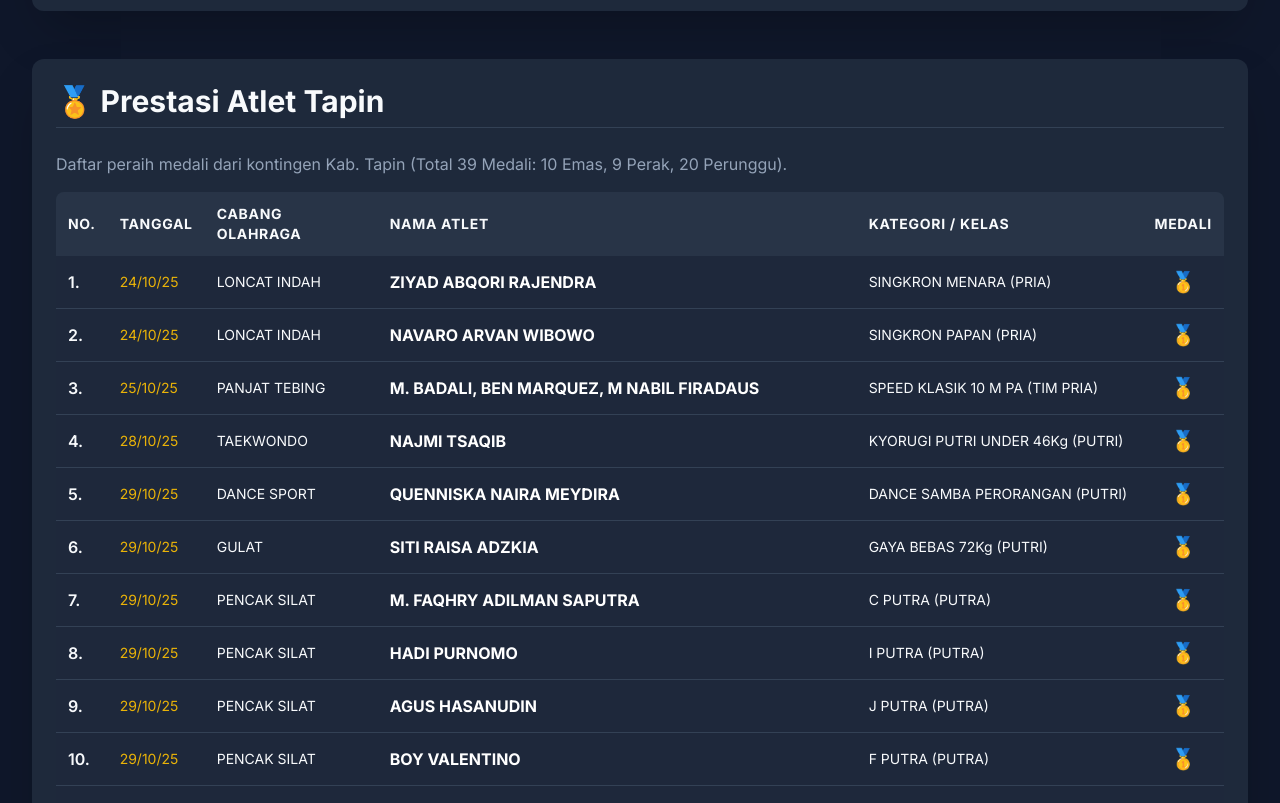
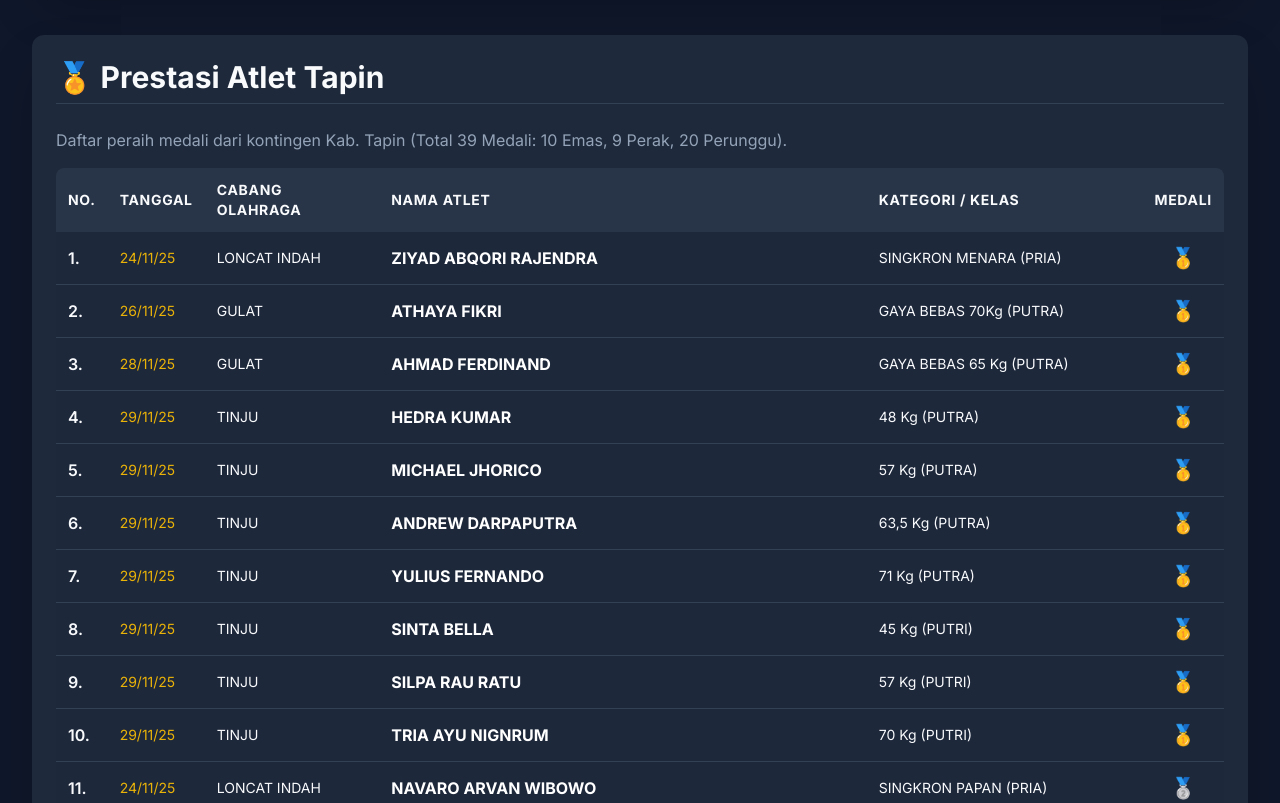
Before and after one commit to amanggigit/porprov-kalsel-2025Edit, a plain HTML site: page index.html in a window 1280 px wide. Shown: the part 1997-2800 px from the top of the page. Drawn offline with nearby package versions, Linux system fonts and the light colour scheme.

Commit message:
Update index.html

```diff
--- a/index.html
+++ b/index.html
@@ -85,7 +85,7 @@
         <!-- Section 1: Hero & Countdown (Now showing LIVE status) -->
         <section id="beranda" class="text-center py-16 bg-slate-800 rounded-xl shadow-2xl mb-12 border-4 border-yellow-600/50">
             <p class="text-yellow-500 text-sm uppercase tracking-widest mb-2">Komite Olahraga Nasional Indonesia Kabupaten Tapin</p>
-            <h2 class="text-5xl md:text-7xl font-extrabold mb-8">
+            <h2 class="text-4xl md:text-6xl font-extrabold mb-8"> <!-- UPDATED SIZE -->
                 PEKAN OLAHRAGA PROVINSI <br>
                 <span class="gold-gradient">KALIMANTAN SELATAN 2025</span>
             </h2>
@@ -99,7 +99,7 @@
         <!-- Section 2: Key Statistics -->
         <section class="grid grid-cols-2 md:grid-cols-4 gap-4 mb-12">
             <div class="p-6 rounded-xl countdown-tile text-center">
-                <p class="text-4xl font-bold text-yellow-500" id="stat-medali">316</p>
+                <p class="text-4xl font-bold text-yellow-500" id="stat-medali">323</p> <!-- UPDATED TOTAL -->
                 <p class="text-sm uppercase tracking-wide text-slate-400 mt-1">Total Medali</p>
             </div>
             <div class="p-6 rounded-xl countdown-tile text-center">
@@ -138,7 +138,7 @@
                         <p class="text-4xl font-extrabold text-white mt-1">78</p>
                         <p class="text-xs text-slate-400">Total Medali</p>
                     </div>
-                    <!-- 3rd Place: Kota Banjarbaru -->
+                    <!-- 3rd Place: Kab. Banjarbaru (Dynamically updated by JS) -->
                     <div class="p-4 rounded-xl bg-slate-900 border-b-4 border-amber-800">
                         <span class="text-5xl mb-2 block">🥉</span>
                         <p class="text-xl font-semibold text-amber-700">Kota Banjarbaru</p>
@@ -204,7 +204,7 @@
             </div>
         </section>
 
-        <!-- Prestasi Cabor Tapin -->
+        <!-- Prestasi Cabor Tapin (UPDATED VIA JS) -->
         <section id="prestasi-cabor" class="bg-slate-800 p-6 rounded-xl shadow-2xl mb-12">
             <h3 class="text-3xl font-bold mb-6 border-b border-slate-700 pb-2">🎯 Prestasi Cabor Tapin</h3>
             <p class="text-slate-400 mb-4">Ringkasan perolehan medali Kab. Tapin per Cabang Olahraga.</p>
@@ -339,49 +339,49 @@
         // Data Prestasi Atlet Tapin (10 Emas, 9 Perak, 20 Perunggu = 39 Total)
         const newAthleteData = [
             // Emas (10)
-            { date: "24/10/25", cabor: "LONCAT INDAH", name: "ZIYAD ABQORI RAJENDRA", category: "PRIA", class: "SINGKRON MENARA", medal: '🥇' },
-            { date: "24/10/25", cabor: "LONCAT INDAH", name: "NAVARO ARVAN WIBOWO", category: "PRIA", class: "SINGKRON PAPAN", medal: '🥇' },
-            { date: "25/10/25", cabor: "PANJAT TEBING", name: "M. BADALI, BEN MARQUEZ, M NABIL FIRADAUS", category: "TIM PRIA", class: "SPEED KLASIK 10 M PA", medal: '🥇' },
-            { date: "28/10/25", cabor: "TAEKWONDO", name: "NAJMI TSAQIB", category: "PUTRI", class: "KYORUGI PUTRI UNDER 46Kg", medal: '🥇' },
-            { date: "29/10/25", cabor: "DANCE SPORT", name: "QUENNISKA NAIRA MEYDIRA", category: "PUTRI", class: "DANCE SAMBA PERORANGAN", medal: '🥇' },
-            { date: "29/10/25", cabor: "GULAT", name: "SITI RAISA ADZKIA", category: "PUTRI", class: "GAYA BEBAS 72Kg", medal: '🥇' },
-            { date: "29/10/25", cabor: "PENCAK SILAT", name: "M. FAQHRY ADILMAN SAPUTRA", category: "PUTRA", class: "C PUTRA", medal: '🥇' },
-            { date: "29/10/25", cabor: "PENCAK SILAT", name: "HADI PURNOMO", category: "PUTRA", class: "I PUTRA", medal: '🥇' },
-            { date: "29/10/25", cabor: "PENCAK SILAT", name: "AGUS HASANUDIN", category: "PUTRA", class: "J PUTRA", medal: '🥇' },
-            { date: "29/10/25", cabor: "PENCAK SILAT", name: "BOY VALENTINO", category: "PUTRA", class: "F PUTRA", medal: '🥇' },
+            { date: "24/11/25", cabor: "LONCAT INDAH", name: "ZIYAD ABQORI RAJENDRA", category: "PRIA", class: "SINGKRON MENARA", medal: '🥇' },
+            { date: "26/11/25", cabor: "GULAT", name: "ATHAYA FIKRI", category: "PUTRA", class: "GAYA BEBAS 70Kg", medal: '🥇' },
+            { date: "28/11/25", cabor: "GULAT", name: "AHMAD FERDINAND", category: "PUTRA", class: "GAYA BEBAS 65 Kg", medal: '🥇' },
+            { date: "29/11/25", cabor: "TINJU", name: "HEDRA KUMAR", category: "PUTRA", class: "48 Kg", medal: '🥇' },
+            { date: "29/11/25", cabor: "TINJU", name: "MICHAEL JHORICO", category: "PUTRA", class: "57 Kg", medal: '🥇' },
+            { date: "29/11/25", cabor: "TINJU", name: "ANDREW DARPAPUTRA", category: "PUTRA", class: "63,5 Kg", medal: '🥇' },
+            { date: "29/11/25", cabor: "TINJU", name: "YULIUS FERNANDO", category: "PUTRA", class: "71 Kg", medal: '🥇' },
+            { date: "29/11/25", cabor: "TINJU", name: "SINTA BELLA", category: "PUTRI", class: "45 Kg", medal: '🥇' },
+            { date: "29/11/25", cabor: "TINJU", name: "SILPA RAU RATU", category: "PUTRI", class: "57 Kg", medal: '🥇' },
+            { date: "29/11/25", cabor: "TINJU", name: "TRIA AYU NIGNRUM", category: "PUTRI", class: "70 Kg", medal: '🥇' },
 
             // Perak (9)
-            { date: "25/10/25", cabor: "PANJAT TEBING", name: "MASLIAINI, MAULIDYA KHAIRINA, RIZKINA HUSNUL MARWAH", category: "TIM WANITA", class: "TIM SPEED KLASIK 12 M PI", medal: '🥈' },
-            { date: "25/10/25", cabor: "PANJAT TEBING", name: "MAULIDYA KHAIRINA, MASLIANA, MASLIANI", category: "TIM WANITA", class: "TIM SPEED KLASIK 10 M PI", medal: '🥈' },
-            { date: "26/10/25", cabor: "GULAT", name: "ATHAYA FIKRI", category: "PUTRA", class: "GAYA BEBAS 70Kg", medal: '🥈' },
-            { date: "26/10/25", cabor: "GULAT", name: "MUHAMMAD MAULANA", category: "PUTRA", class: "GAYA BEBAS 57Kg", medal: '🥈' },
-            { date: "26/10/25", cabor: "GULAT", name: "MUHAMMAD ISMAIL", category: "PUTRA", class: "GAYA BEBAS 60Kg", medal: '🥈' },
-            { date: "29/10/25", cabor: "TINJU", name: "FAUZAN RIFAZI", category: "PUTRA", class: "75 Kg", medal: '🥈' },
-            { date: "29/10/25", cabor: "TINJU", name: "HEDRA KUMAR", category: "PUTRA", class: "48 Kg", medal: '🥈' },
-            { date: "29/10/25", cabor: "TINJU", name: "MICHAEL JHORICO", category: "PUTRA", class: "57 Kg", medal: '🥈' },
-            { date: "29/10/25", cabor: "TINJU", name: "ANDREW DARPA", category: "PUTRA", class: "63,5 Kg", medal: '🥈' },
+            { date: "24/11/25", cabor: "LONCAT INDAH", name: "NAVARO ARVAN WIBOWO", category: "PRIA", class: "SINGKRON PAPAN", medal: '🥈' },
+            { date: "25/11/25", cabor: "PANJAT TEBING", name: "MASLIAINI, MAULIDYA KHAIRINA, RIZKINA HUSNUL MARWAH", category: "WANITA", class: "TIM SPEED KLASIK 12 M PI", medal: '🥈' },
+            { date: "25/11/25", cabor: "PANJAT TEBING", name: "MAULIDYA KHAIRINA, MASLIANA, MASLIANI", category: "WANITA", class: "TIM SPEED KLASIK 10 M PI", medal: '🥈' },
+            { date: "27/11/25", cabor: "PANJAT TEBING", name: "AHMAD SYARWANI", category: "PUTRA", class: "SPEED WORLD RECORD", medal: '🥈' },
+            { date: "28/11/25", cabor: "GULAT", name: "MUHAMMAD SYARIF", category: "PUTRA", class: "GAYA BEBAS 65 Kg", medal: '🥈' },
+            { date: "29/11/25", cabor: "TINJU", name: "NABIL SAPUTRA", category: "PUTRA", class: "54 Kg", medal: '🥈' },
+            { date: "29/11/25", cabor: "TINJU", name: "ALEXIS DE COSTA", category: "PUTRA", class: "60 Kg", medal: '🥈' },
+            { date: "29/11/25", cabor: "PANAHAN", name: "NUR LAISYA MAYEDA", category: "PUTRI", class: "OLYMPIC ROUND COMPOUND", medal: '🥈' },
+            { date: "29/11/25", cabor: "DANCE SPORT", name: "MARISSA ADHANIS, AISHA MAYSUN AZKY", category: "PUTRI", class: "DUO HIP HOP FEMALE", medal: '🥈' },
 
             // Perunggu (20)
-            { date: "26/10/25", cabor: "GULAT", name: "MUHAMMAD YAZID", category: "PUTRA", class: "GAYA BEBAS 63Kg", medal: '🥉' },
-            { date: "27/10/25", cabor: "PANJAT TEBING", name: "AHMAD SYARWANI", category: "PUTRA", class: "SPEED WORLD RECORD", medal: '🥉' },
-            { date: "27/10/25", cabor: "PANJAT TEBING", name: "M. SAID, M. REZKY AZHARRELLAY", category: "TIM PUTRA", class: "COMBINED B", medal: '🥉' },
-            { date: "27/10/25", cabor: "PANAHAN", name: "Dewi Agustin Delima", category: "PUTRI", class: "Recurve Putri", medal: '🥉' },
-            { date: "27/10/25", cabor: "GULAT", name: "Bintang Assyufi", category: "PUTRA", class: "65 Kg", medal: '🥉' },
-            { date: "27/10/25", cabor: "GULAT", name: "Muhammad Jikriadi", category: "PUTRA", class: "74 Kg", medal: '🥉' },
-            { date: "28/10/25", cabor: "BOLA TANGAN", name: "TIM PUTRI (Beregu)", category: "PUTRI", class: "Beregu", medal: '🥉' },
-            { date: "28/10/25", cabor: "BOLA TANGAN", name: "TIM PUTRA (Beregu)", category: "PUTRA", class: "Beregu", medal: '🥉' },
-            { date: "28/10/25", cabor: "GULAT", name: "AHMAD FERDINAND", category: "PUTRA", class: "GAYA BEBAS 65 Kg", medal: '🥉' },
-            { date: "28/10/25", cabor: "GULAT", name: "MUHAMMAD SYARIF", category: "PUTRA", class: "GAYA BEBAS 65 Kg", medal: '🥉' },
-            { date: "29/10/25", cabor: "TINJU", name: "YULIUS FERNANDO", category: "PUTRA", class: "71 Kg", medal: '🥉' },
-            { date: "29/10/25", cabor: "TINJU", name: "NABIL SAPUTRA", category: "PUTRA", class: "54 Kg", medal: '🥉' },
-            { date: "29/10/25", cabor: "TINJU", name: "ALEXIS DE COSTA", category: "PUTRA", class: "60 Kg", medal: '🥉' },
-            { date: "29/10/25", cabor: "TINJU", name: "SINTA BELLA", category: "PUTRI", class: "45 Kg", medal: '🥉' },
-            { date: "29/10/25", cabor: "TINJU", name: "SILPA RAU RATU", category: "PUTRI", class: "57 Kg", medal: '🥉' },
-            { date: "29/10/25", cabor: "TINJU", name: "TRIA AYU NIGNRUM", category: "PUTRI", class: "70 Kg", medal: '🥉' },
-            { date: "29/10/25", cabor: "PANAHAN", name: "NUR LAISYA MAYEDA", category: "PUTRI", class: "OLYMPIC ROUND COMPOUND", medal: '🥉' },
-            { date: "29/10/25", cabor: "TAEKWONDO", name: "M. SADDAM AL FALAH", category: "PUTRA", class: "UNDER 74", medal: '🥉' },
-            { date: "29/10/25", cabor: "DANCE SPORT", name: "MARISSA ADHANIS & AISHA MAYSUN AZKY", category: "TIM PUTRI", class: "DUO HIP HOP FEMALE", medal: '🥉' },
-            { date: "29/10/25", cabor: "PENCAK SILAT", name: "ZAHRAH & NOR SIPA", category: "TIM PUTRI", class: "Beregu Putri", medal: '🥉' },
+            { date: "25/11/25", cabor: "PANJAT TEBING", name: "M. BADALI, BEN MARQUEZ, M NABIL FIRADAUSNI", category: "PRIA", class: "TIM SPEED KLASIK 10 M PA", medal: '🥉' },
+            { date: "26/11/25", cabor: "GULAT", name: "MUHAMMAD MAULANA", category: "PUTRA", class: "GAYA BEBAS 57Kg", medal: '🥉' },
+            { date: "26/11/25", cabor: "GULAT", name: "MUHAMMAD ISMAIL", category: "PUTRA", class: "GAYA BEBAS 60Kg", medal: '🥉' },
+            { date: "26/11/25", cabor: "GULAT", name: "MUHAMMAD YAZID", category: "PUTRA", class: "GAYA BEBAS 63Kg", medal: '🥉' },
+            { date: "27/11/25", cabor: "PANAHAN", name: "Dewi Agustin Delima", category: "PUTRI", class: "Recurve Putri", medal: '🥉' },
+            { date: "27/11/25", cabor: "GULAT", name: "Bintang assyufi", category: "PUTRA", class: "65 Kg", medal: '🥉' },
+            { date: "27/11/25", cabor: "GULAT", name: "Muhammad Jikriadi", category: "PUTRA", class: "74 Kg", medal: '🥉' },
+            { date: "28/11/25", cabor: "BOLA TANGAN", name: "TIM PUTRI (Beregu)", category: "PUTRI", class: "Beregu", medal: '🥉' },
+            { date: "28/11/25", cabor: "BOLA TANGAN", name: "TIM PUTRA (Beregu)", category: "PUTRA", class: "Beregu", medal: '🥉' },
+            { date: "28/11/25", cabor: "TAEKWONDO", name: "NAJMI TSAQIB", category: "PUTRI", class: "KYORUGI PUTRI UNDER 46Kg", medal: '🥉' },
+            { date: "29/11/25", cabor: "TINJU", name: "FAUZAN RIFAZI", category: "PUTRA", class: "75 Kg", medal: '🥉' },
+            { date: "29/11/25", cabor: "TAEKWONDO", name: "M. SADDAM AL FALAH", category: "PUTRA", class: "UNDER 74", medal: '🥉' },
+            { date: "29/11/25", cabor: "DANCE SPORT", name: "QUENNISKA NAIRA MEYDIRA", category: "PUTRI", class: "DANCE SAMBA PERORANGAN", medal: '🥉' },
+            { date: "29/11/25", cabor: "GULAT", name: "SITI RAISA ADZKIA", category: "PUTRI", class: "72 Kg", medal: '🥉' },
+            { date: "29/11/25", cabor: "PENCAK SILAT", name: "M. FAQHRY ADILMAN SAPUTRA", category: "PUTRA", class: "C PUTRA", medal: '🥉' },
+            { date: "29/11/25", cabor: "PENCAK SILAT", name: "HADI PURNOMO", category: "PUTRA", class: "1 PUTRA", medal: '🥉' },
+            { date: "29/11/25", cabor: "PENCAK SILAT", name: "AGUS HASANUDIN", category: "PUTRA", class: "J PUTRA", medal: '🥉' },
+            { date: "29/11/25", cabor: "PENCAK SILAT", name: "BOY VALENTINO", category: "PUTRA", class: "F PUTRA", medal: '🥉' },
+            { date: "29/11/25", cabor: "PENCAK SILAT", name: "ZAHRAH", category: "PUTRI", class: "A PUTRI", medal: '🥉' },
+            { date: "29/11/25", cabor: "PENCAK SILAT", name: "NOR SIPA", category: "PUTRI", class: "E PUTRI", medal: '🥉' },
         ];
 
 
@@ -390,9 +390,9 @@
             { rank: 0, city: "Kab. Tanah Laut", gold: 37, silver: 24, bronze: 17, total: 78, badge: '' },
             { rank: 0, city: "Kota Banjarmasin", gold: 23, silver: 22, bronze: 16, total: 61, badge: '' },
             { rank: 0, city: "Kota Banjarbaru", gold: 5, silver: 12, bronze: 16, total: 33, badge: '' },
+            { rank: 0, city: "Kab. Barito Kuala", gold: 3, silver: 6, bronze: 13, total: 22, badge: '' },
             { rank: 0, city: "Kab. Tabalong", gold: 4, silver: 4, bronze: 11, total: 19, badge: '' },
             { rank: 0, city: "Kab. Tanah Bumbu", gold: 4, silver: 5, bronze: 5, total: 14, badge: '' },
-            { rank: 0, city: "Kab. Barito Kuala", gold: 3, silver: 6, bronze: 13, total: 22, badge: '' },
             { rank: 0, city: "Kab. Hulu Sungai Utara", gold: 4, silver: 1, bronze: 5, total: 10, badge: '' },
             { rank: 0, city: "Kab. Banjar", gold: 2, silver: 3, bronze: 15, total: 20, badge: '' },
             { rank: 0, city: "Kab. Kotabaru", gold: 1, silver: 1, bronze: 6, total: 8, badge: '' },
@@ -401,11 +401,11 @@
             { rank: 0, city: "Kab. Hulu Sungai Selatan", gold: 0, silver: 2, bronze: 3, total: 5, badge: '' },
 
             // New Tapin Data
-            { rank: 0, city: "Kab. Tapin", gold: 10, silver: 9, bronze: 20, total: 39, badge: '' },
+            { rank: 0, city: "Kab. Tapin", gold: 10, silver: 9, bronze: 20, total: 39, badge: '' }, // UPDATED G, S, B, T: 10, 9, 20, 39
         ];
 
         // Total medals calculation based on updated standingsData
-        const totalOverallMedals = standingsData.reduce((sum, item) => sum + item.total, 0);
+        const totalOverallMedals = standingsData.reduce((sum, item) => sum + item.total, 0); // 78+61+33+22+19+14+10+20+8+7+7+5 + 39 = 323
 
 
         const athleteData = newAthleteData;
@@ -537,6 +537,7 @@
                 document.querySelector('#klasemen .grid > div:nth-child(1) p:nth-child(2)').textContent = top2.city;
                 document.querySelector('#klasemen .grid > div:nth-child(1) p:nth-child(3)').textContent = top2.total;
             }
+            // Update the third card (Top 3 can change dynamically)
             if (top3) {
                 document.querySelector('#klasemen .grid > div:nth-child(3) p:nth-child(2)').textContent = top3.city;
                 document.querySelector('#klasemen .grid > div:nth-child(3) p:nth-child(3)').textContent = top3.total;
@@ -572,7 +573,7 @@
             });
         }
 
-        // Renders the summary of achievements per Cabor for Tapin
+        // Renders the summary of achievements per Cabor for Tapin - THIS FUNCTION SYNCS THE DATA
         function renderCaborAchievements() {
             const tbody = document.getElementById('cabor-achievements-body');
             tbody.innerHTML = ''; // Clear existing content
@@ -725,7 +726,6 @@
             renderStandings();
             renderAthleteAchievements();
             renderCaborAchievements();
-            renderSchedule();
             startCountdown();
             setupMobileMenu();
         };
```
